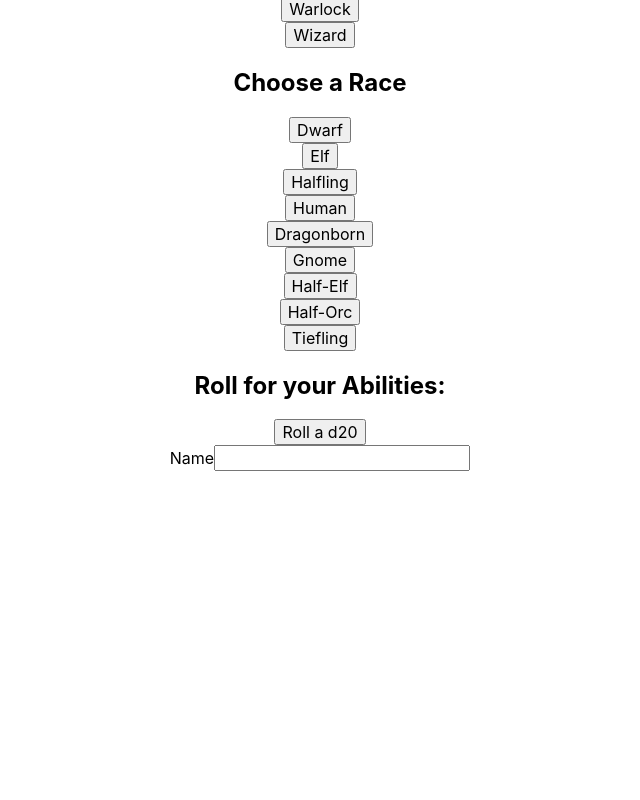
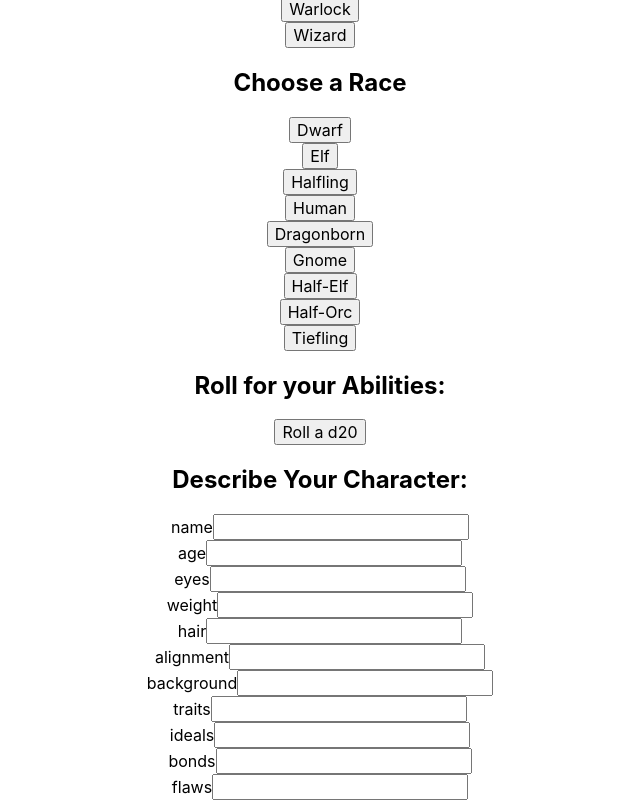
Before and after one commit to sjlowchappell/dnd-character-creator, a React (Create React App) app: page / in a window 1280 px wide. Shown: the part 395-1195 px from the top of the page, without its empty margins (320-960 px from the left). Before the commit the page ends 866 px from the top, so only its background shows below. Built offline with nearby package versions, Linux system fonts and the light colour scheme.

Commit message:
Added a description section

```diff
--- a/src/App.js
+++ b/src/App.js
@@ -3,6 +3,7 @@ import React, { Component } from 'react';
 import './App.css';
 import CharacterCustomizer from './components/CharacterCustomizer';
 import Abilities from './components/Abilities';
+import Description from './components/Description';
 // const url = 'http://dnd5eapi.co/api/';
 
 const races = [
@@ -98,7 +99,6 @@ class App extends Component {
 	constructor() {
 		super();
 		this.state = {
-			name: '',
 			class: {
 				name: '',
 				level: {},
@@ -108,17 +108,29 @@ class App extends Component {
 			},
 			abilities: {
 				initialRolls: [],
-				totalScores: [],
+				totalScores: [
+					{ name: 'strength', value: 0 },
+					{ name: 'dexterity', value: 0 },
+					{ name: 'constitution', value: 0 },
+					{ name: 'intelligence', value: 0 },
+					{ name: 'wisdom', value: 0 },
+					{ name: 'charisma', value: 0 },
+				],
 				skills: [],
 			},
-			description: {
-				alignment: '',
-				background: '',
-				traits: [],
-				ideals: [],
-				bonds: [],
-				flaws: [],
-			},
+			description: [
+				{ descriptor: 'name', value: '' },
+				{ descriptor: 'age', value: '' },
+				{ descriptor: 'eyes', value: '' },
+				{ descriptor: 'weight', value: '' },
+				{ descriptor: 'hair', value: '' },
+				{ descriptor: 'alignment', value: '' },
+				{ descriptor: 'background', value: '' },
+				{ descriptor: 'traits', value: '' },
+				{ descriptor: 'ideals', value: '' },
+				{ descriptor: 'bonds', value: '' },
+				{ descriptor: 'flaws', value: '' },
+			],
 			equipment: {
 				equipped: {
 					armor: '',
@@ -140,37 +152,39 @@ class App extends Component {
 	handleClick = e => {
 		const stateName = e.target.classList.value;
 		const stateUpdate = e.target.innerText;
-		if (stateName === 'class') {
-			this.setState({
-				class: { name: stateUpdate },
-			});
-		} else if (stateName === 'race') {
-			this.setState({
-				race: { name: stateUpdate },
-			});
-		}
+		this.setState({
+			[stateName]: { name: stateUpdate },
+		});
 	};
 	getAbilities = () => {
 		if (this.state.abilities.initialRolls.length < 6) {
 			const rolls = this.state.abilities.initialRolls;
 			const diceRoll = Math.ceil(Math.random() * 20);
 			rolls.push(diceRoll);
-			this.setState({
+			this.setState(prevState => ({
 				abilities: {
+					...prevState.abilities,
 					initialRolls: rolls,
-					totalScores: [],
-					skills: [],
 				},
-			});
+			}));
 		} else {
 			console.log('All abilities rolled for!');
 		}
 	};
 
 	charName = e => {
-		// console.log(e.target.value);
 		this.setState({
 			name: e.target.value,
+		});
+	};
+	charDescription = e => {
+		const description = this.state.description;
+		const index = e.target.parentElement.getAttribute('data-index');
+		const value = e.target.value;
+		const descriptor = this.state.description[index].descriptor;
+		description[index] = { descriptor, value };
+		this.setState({
+			description: description,
 		});
 	};
 
@@ -182,8 +196,12 @@ class App extends Component {
 				<CharacterCustomizer name={'Race'} onClick={this.handleClick} list={races} />
 				<Abilities onClick={this.getAbilities} abilities={this.state.abilities.initialRolls} />
 
-				<label htmlFor="name">Name</label>
-				<input onChange={this.charName} type="text" id="name" />
+				<h2>Describe Your Character:</h2>
+				{this.state.description.map((item, index) => {
+					return <Description onChange={this.charDescription} title={item.descriptor} index={index} />;
+				})}
+
+				{/* <Description onChange={this.charDescription} title={'age'} /> */}
 			</div>
 		);
 	}
--- /dev/null
+++ b/src/components/Description.js
@@ -0,0 +1,12 @@
+import React from 'react';
+
+function Description({ title, onChange, index }) {
+	return (
+		<div data-index={index}>
+			<label htmlFor={title}>{title}</label>
+			<input onChange={onChange} type="text" id={title} />
+		</div>
+	);
+}
+
+export default Description;
```
